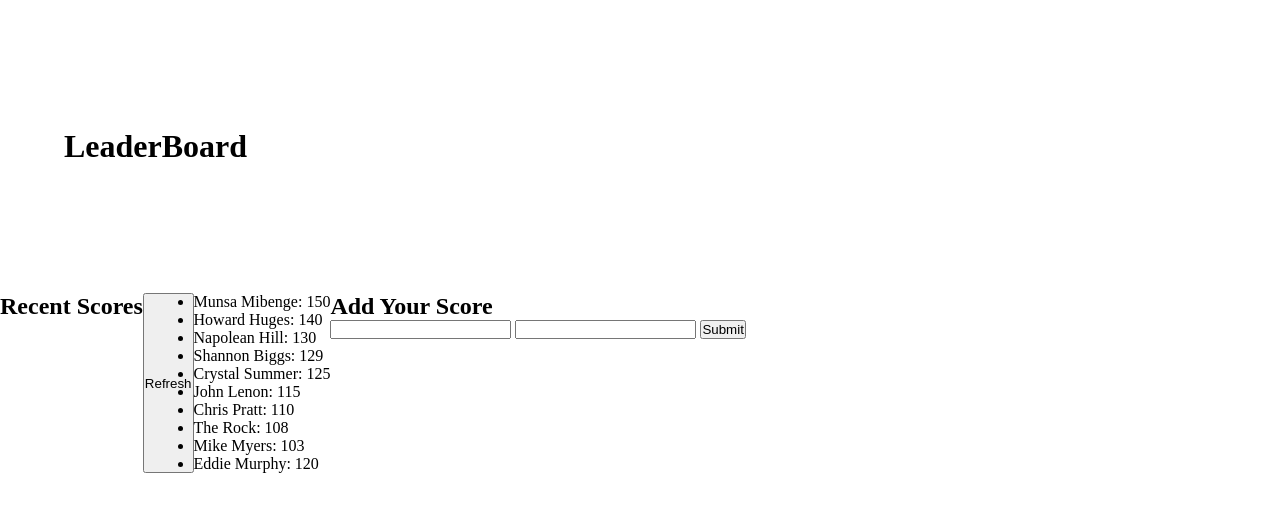
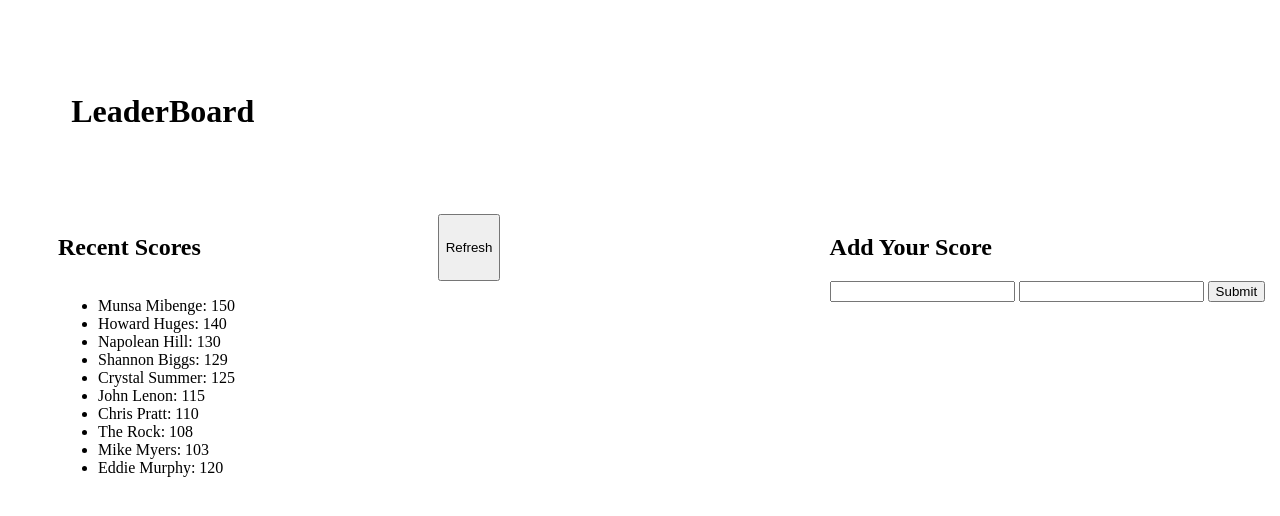
Before and after one commit to Munsa1/scoreboard, a website built with webpack: page src/index.html in a window 1280 px wide. Built offline with nearby package versions, Linux system fonts and the light colour scheme.

Commit message:
Apply flexbox to container-1

```diff
--- a/src/index.html
+++ b/src/index.html
@@ -11,11 +11,14 @@
     <h1>LeaderBoard</h1>
   </header>
   <main class="mainContainer">
+    <div class="container-1">
       <div class="scoreboard">
         <h2 class="left-h2">Recent Scores</h2>
         <button  class="refreshBtn" type="button">Refresh</button>
       </div>
       <ul class="scorelist" id="scorelist"></ul>
+    </div>
+    <div class="container-2">
       <div class="add-score">
         <form action="" class="form">
           <h2>Add Your Score</h2>
@@ -24,6 +27,7 @@
           <button class="submitBtn" type="submit">Submit</button>
         </form>
       </div>
+    </div>
   </main>
 </body>
 </html>
--- a/src/index.js
+++ b/src/index.js
@@ -49,4 +49,4 @@ myList.forEach((item)=>{
 
  li.innerHTML = `${item.name}: ${item.score}`;
  list.appendChild(li);
-})
+});
--- a/src/style.css
+++ b/src/style.css
@@ -1,19 +1,37 @@
-* {
+/* * {
   padding: 0;
   margin: 0;
   box-sizing: border-box;
-}
+} */
 
 header {
-  padding: 10% 5%;
+  padding: 5%;
 }
 
 .mainContainer{
   display: flex;
+  justify-content: space-between;
+}
+
+.container-1 {
+  width: 35%;
+  margin-left: 50px;
+}
+
+.refreshBtn {
+
+}
+
+.container-2 {
+  display: flex;
+  flex-direction: column;
+  padding: 0;
+  width: 35%;
 }
 
 .scoreboard {
   display: flex;
+  justify-content: space-between;
 
 }
 /* .add-score {
```
Lines whose indentation alone changed are shown as unchanged.
